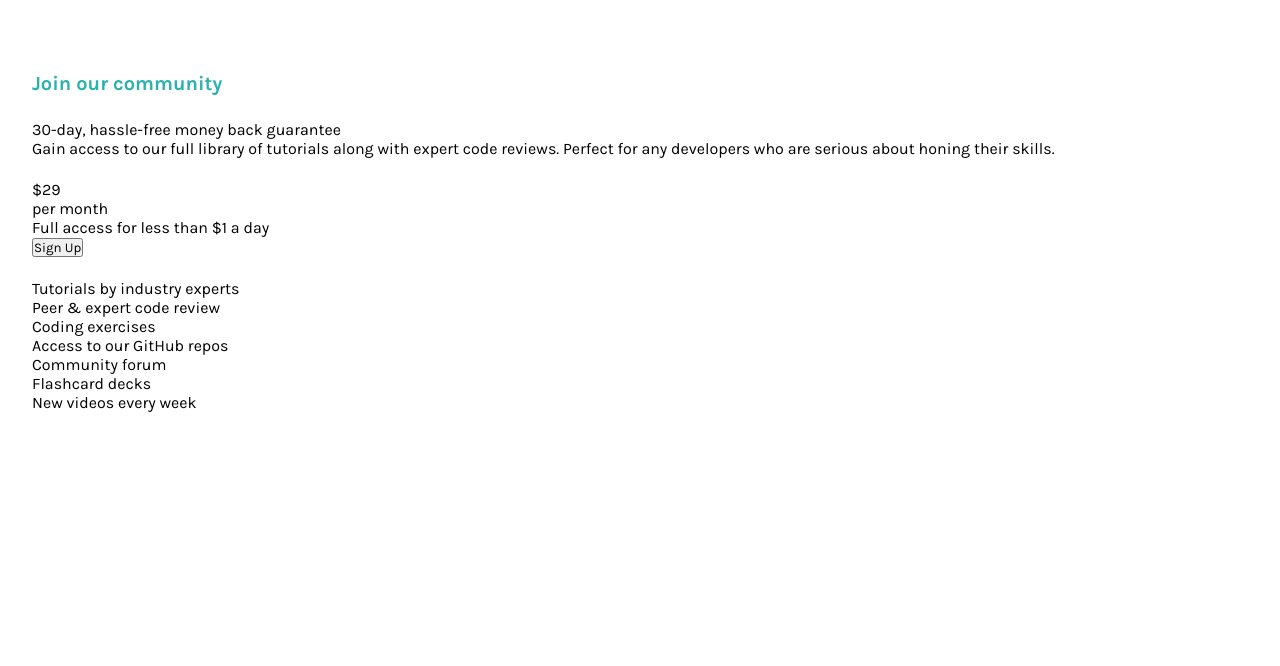
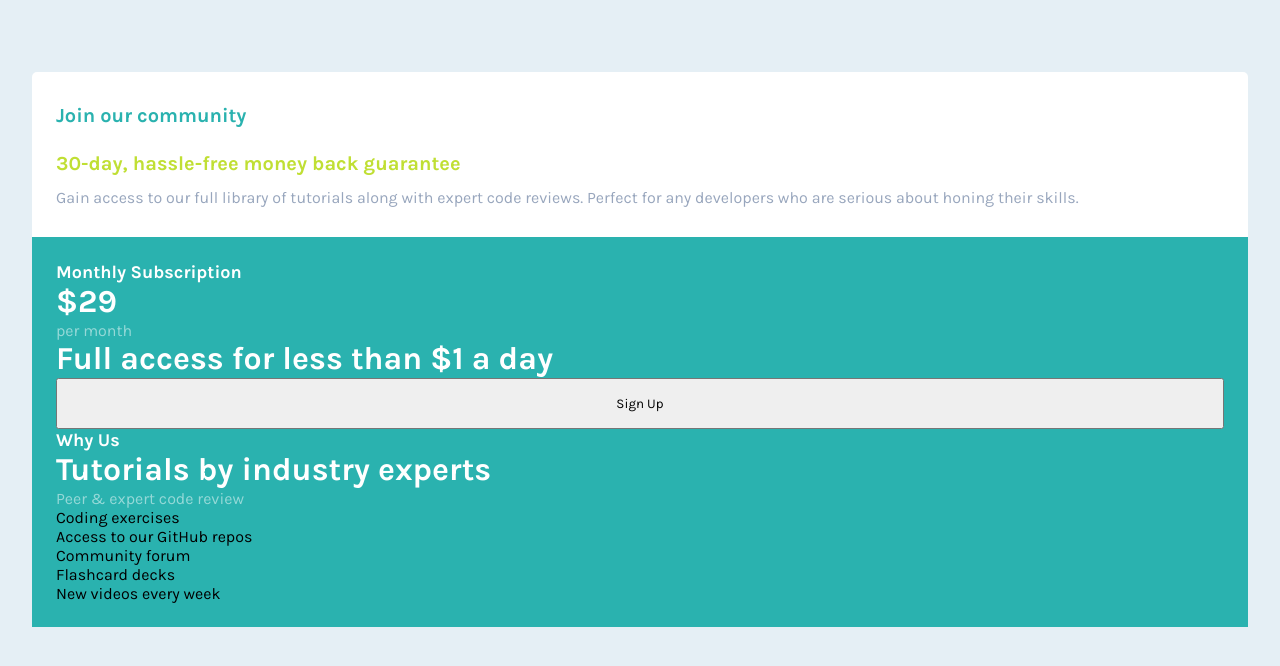
Before and after one commit to guihub00/PriceComponent, a plain HTML site: page index.html in a window 1280 px wide. Drawn offline with Linux system fonts and the light colour scheme.

Commit message:
Mexemos no Css, não teminei ainda potate

```diff
--- a/Css/colors.css
+++ b/Css/colors.css
@@ -1,7 +1,8 @@
 :root{
     --Cyan: #2ab2af;
     --Bright-Yellow: #c0df34;
-    --Light-Gray: #e5eff5
-    --Grayish-Blue: #98a6bd
+    --Light-Gray: #e5eff5;
+    --Grayish-Blue: #98a6bd;
+    --Light-cyan: #4ABFBD;
 
 }
--- a/Css/global.css
+++ b/Css/global.css
@@ -23,3 +23,7 @@ h2{
     line-height: 1.375rem;
     color: white;
 }
+
+body{
+    background-color: var(--Light-Gray);
+}
--- a/Css/main.css
+++ b/Css/main.css
@@ -0,0 +1,46 @@
+.superior{
+    padding-inline: 1.5rem;
+    padding-block: 2rem;
+    border-top-left-radius: 0.313rem;
+    border-top-right-radius: 0.313rem;
+    background-color: white;
+}
+
+.superior p:nth-of-type(1){
+    font-weight: 700;
+    font-size: 1.25rem;
+    color: var(--Bright-Yellow);
+    margin-bottom: 1rem;
+}
+
+.superior p:nth-of-type(2){
+    line-height: 1.625rem;
+    color: var(--Grayish-Blue);
+    line-height: 0.875rem;
+}
+
+.esquerda{
+    background-color: var(--Cyan);
+    padding: 1.5rem;
+}
+
+.esquerda p:nth-of-type(1){
+    color: white;
+    font-size: 2rem;
+    font-weight: 700;
+    line-height: 2.375rem;
+}
+
+.esquerda p:nth-of-type(2){
+    color: white;
+    opacity: 0.5;
+}
+
+.esquerda :first-child{
+
+}
+
+.esquerda button{
+    padding-block: 1rem;
+    width: 100%;
+}
```
